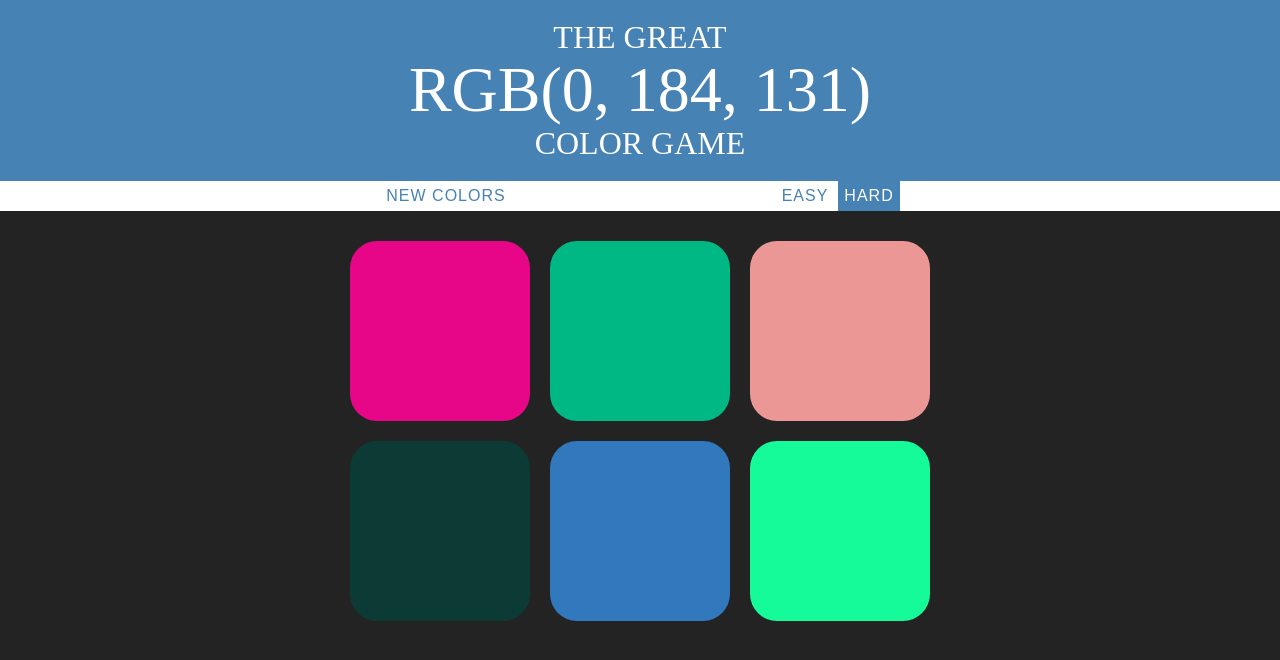
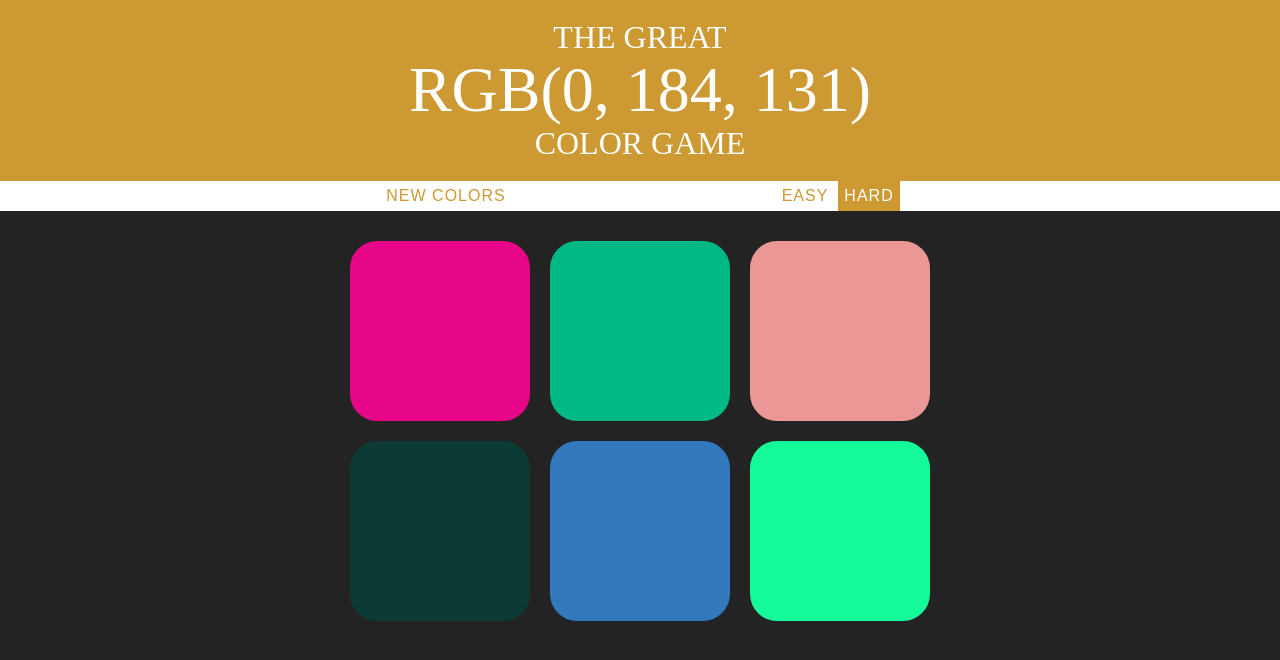
Before and after one commit to gigilaw/hex-color-game, a plain HTML site: page index.html in a window 1280 px wide. Both pictures are taken after a click on the button "HARD". Drawn offline with Linux system fonts and the light colour scheme.

Commit message:
Add css variables

```diff
--- a/src.js
+++ b/src.js
@@ -32,7 +32,7 @@ function reset(){
 			squares[i].style.display = "none"
 		}
 	}
-	h1.style.backgroundColor = "steelblue"
+	h1.style.backgroundColor = "var(--main-color)"
 }
 
 
--- a/styles.css
+++ b/styles.css
@@ -2,6 +2,7 @@ body{
 	background-color: #232323;
 	margin: 0;
 	font-family: "Montserrat", "Avenir";
+	--main-color: #cc9933;
 }
 
 .square{
@@ -23,7 +24,7 @@ body{
 h1{
 	color: white;
 	text-align:center;
-	background: steelblue;
+	background: var(--main-color);
 	margin: 0;
 	font-weight: normal;
 	text-transform: uppercase;
@@ -40,7 +41,7 @@ h1{
 }
 
 .selected{
-	background-color: steelblue;
+	background-color: var(--main-color);
 	color: white;
 
 }
@@ -55,7 +56,7 @@ button{
 	text-transform: uppercase;
 	height: 100%;
 	font-weight: 700%;
-	color: steelblue;
+	color: var(--main-color);
 	letter-spacing: 1px;
 	font-size: inherit;
 	transition: all 0.3s;
@@ -71,5 +72,5 @@ button{
 
 button:hover {
 	color:white;
-	background: steelblue;
+	background: var(--main-color);
 }
```
